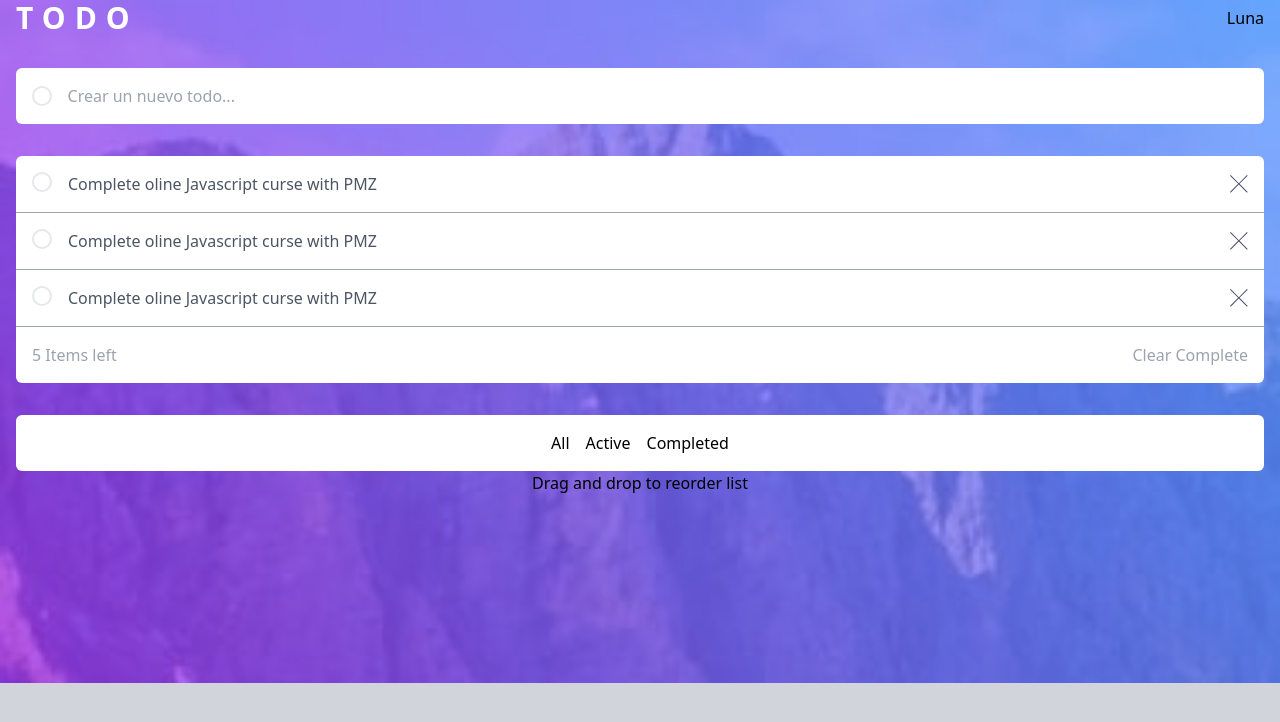
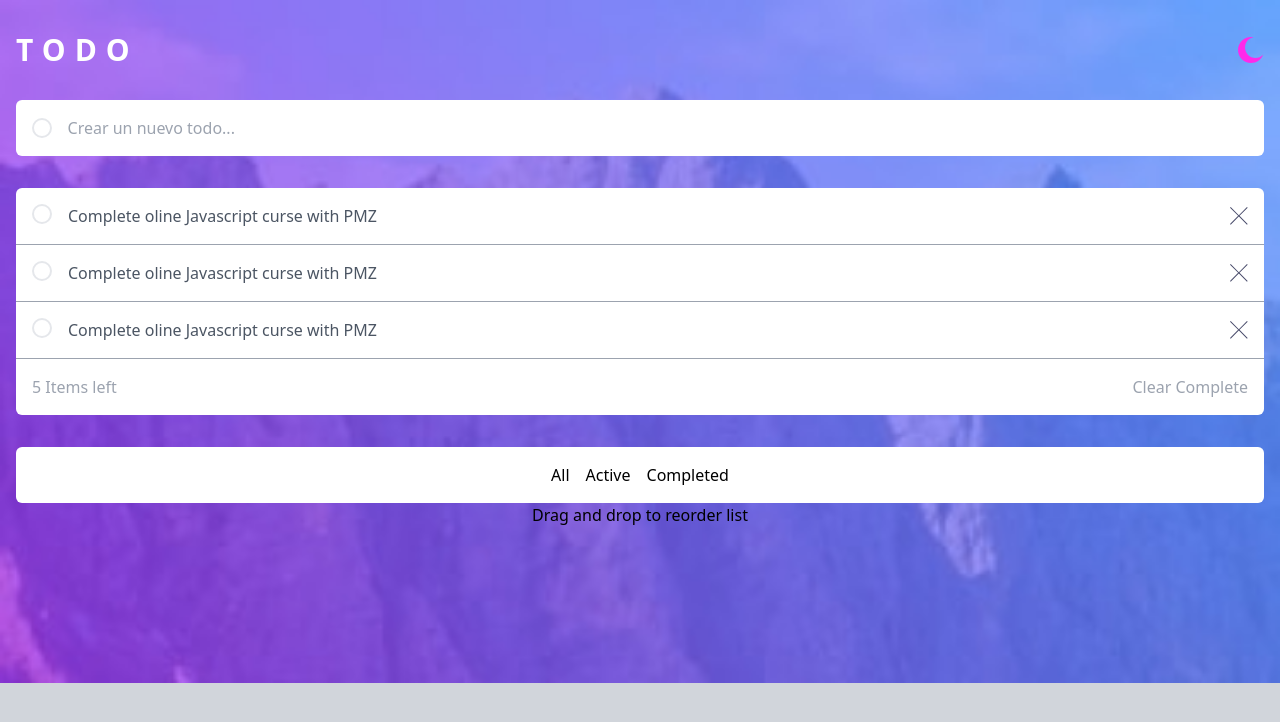
Before and after one commit to pmz10/TodoListFull, a React (Vite) app: page / in a window 1280 px wide. Shown: the top 722 px of the page. Built offline with nearby package versions, Linux system fonts and the light colour scheme.

Commit message:
Luna Lunita

```diff
--- a/src/App.jsx
+++ b/src/App.jsx
@@ -1,16 +1,19 @@
 import React from "react";
 import "./index.css";
 import CrossIcon from "./Components/Iconos/CrossIcon";
+import MoonIcon from "./Components/Iconos/MoonIcon";
 
 function App() {
   return (
     <div className="bg-[url('./assets/images/bg-mobile-light.jpg')] bg-contain bg-no-repeat bg-gray-300 min-h-screen">
-      <header className="container mx-auto px-4">
+      <header className="container mx-auto px-4 pt-8">
         <div className="flex justify-between">
           <h1 className="text-3xl uppercase text-white font-semibold tracking-[0.3em]">
             todo
           </h1>
-          <button>Luna</button>
+          <button>
+            <MoonIcon fill="#ff29ea" />
+          </button>
         </div>
         <form
           className="flex items-center gap-4 overflow-hidden
@@ -64,9 +67,9 @@
 
       <section className="container mx-auto mt-8 px-4">
         <div className="flex justify-center bg-white p-4 rounded-md gap-4">
-          <button className="hover:text-blue-500">All</button>
-          <button>Active</button>
-          <button>Completed</button>
+          <button className="hover:text-blue-600">All</button>
+          <button className="hover:text-blue-600">Active</button>
+          <button className="hover:text-blue-600">Completed</button>
         </div>
       </section>
       <p className="text-center">Drag and drop to reorder list</p>
--- /dev/null
+++ b/src/Components/Iconos/MoonIcon.jsx
@@ -0,0 +1,12 @@
+const MoonIcon = ({ fill = "#fff", ...props }) => {
+  return (
+    <svg {...props} fill={fill} xmlns="http://www.w3.org/2000/svg" width="26" height="26">
+      <path
+        fillRule="evenodd"
+        d="M13 0c.81 0 1.603.074 2.373.216C10.593 1.199 7 5.43 7 10.5 7 16.299 11.701 21 17.5 21c2.996 0 5.7-1.255 7.613-3.268C23.22 22.572 18.51 26 13 26 5.82 26 0 20.18 0 13S5.82 0 13 0z"
+      />
+    </svg>
+  );
+};
+
+export default MoonIcon;
```
